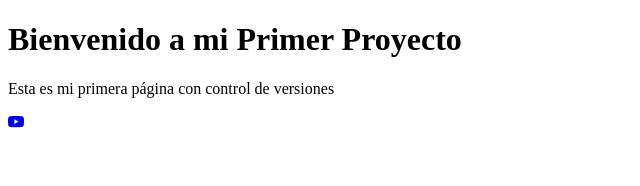
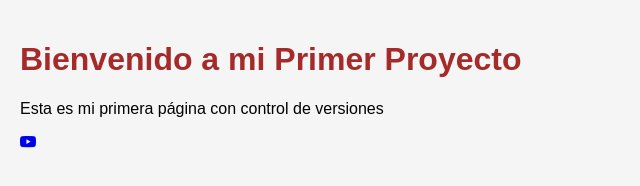
Before and after one commit to eliana-pro/mi-primer-proyecto, a plain HTML site: page index.html in a window 1280 px wide. Shown: the whole page, without its empty margins (0-640 px from the left). Drawn offline with nearby package versions, Linux system fonts and the light colour scheme.

Commit message:
Añadir estilos CSS básicos

```diff
--- a/index.html
+++ b/index.html
@@ -3,6 +3,7 @@
 <head>
     <meta charset="UTF-8">
     <meta name="viewport" content="width=device-width, initial-scale=1.0">
+    <link rel="stylesheet" href="styles.css">
     <link rel="stylesheet" href="https://cdn.jsdelivr.net/npm/bootstrap-icons@1.11.3/font/bootstrap-icons.min.css">
     <title>Mi Página Web</title>
 </head>
--- /dev/null
+++ b/styles.css
@@ -0,0 +1,15 @@
+body{
+    font-family: Arial, sans-serif;
+    margin: 0;
+    padding: 20px;
+    background-color: #f5f5f5;
+
+}
+
+h1 {
+    color: brown;
+}
+
+p {
+    color: black;
+}
```
